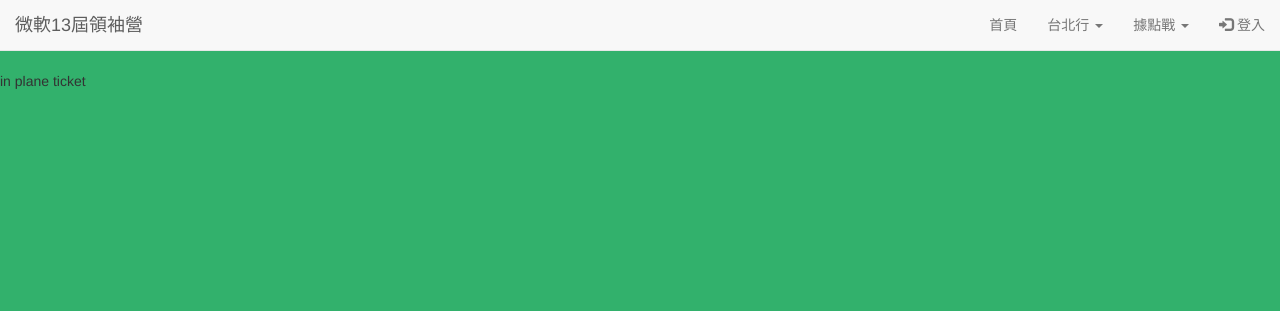
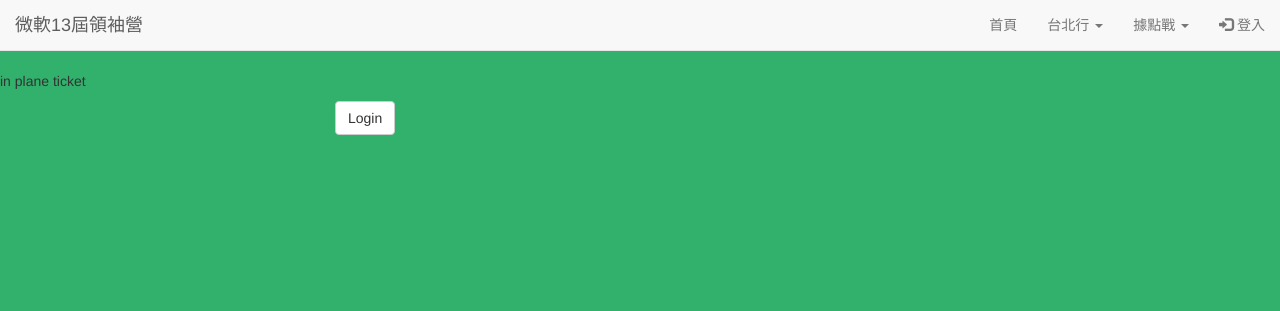
Before and after one commit to AshhWu/MSSeed13Camp, a PHP site: page / in a window 1280 px wide. Shown: the top 311 px of the page. Run offline with PHP 8.4, Linux system fonts and the light colour scheme; the visitor is signed in with stand-in values (Sample User, id 1).

Commit message:
Try login logout

```diff
--- a/backend/login/login.php
+++ b/backend/login/login.php
@@ -24,21 +24,21 @@
 			echo "normal uesr<br>";
             $_SESSION['ID'] = $id;
             $_SESSION['authority'] = 1;
-            #header('Location: Student_login.php');
+            header('Location: ../../index.php');
         }
         elseif($row[0][3] == '2')
         {
             $_SESSION['ID'] = $id;
             $_SESSION['authority'] = 2;
 			echo "隨輔<br>";
-            #header('Location: Prof_login.php');
+            header('Location: ../../index.php');
         }
         elseif($row[0][3] == '3')
         {
             $_SESSION['ID'] = $id;
             $_SESSION['authority'] = 3;
 			echo "Admin<br>";
-            #header('Location: admin.php');
+            header('Location: ../../index.php');
         }
     }
     else
--- a/index.php
+++ b/index.php
@@ -17,13 +17,19 @@ session_start();
 
 <body>
 
-  <!-- Navigation Bar -->
   <?php
-  include "backend/navbar/nav.php";
-  ?>
-
-  <?php
-  if ($_SESSION['ID'] != null) { include 'backend/login/planeTicket.php'; }
+  if($_SESSION['ID'] != null){
+  #<!-- Navigation Bar -->
+    include "backend/navbar/nav.php";
+	include 'backend/login/planeTicket.php';
+	echo '
+    <div class="container col-lg-6 col-lg-offset-3 col-xs-8 col-xs-offset-2">
+      <!-- Logout form-->
+      <form role="form" action="backend/login/logout.php" method="post" accept-charset="UTF-8" autocomplete="on">
+        <button type="submit" class="btn btn-default">Login</button>
+      </form>
+    </div>';
+  }
   else
   {
     echo '
```
Also changed, not shown: backend/login/logout.php (added, +8 -0 lines).
